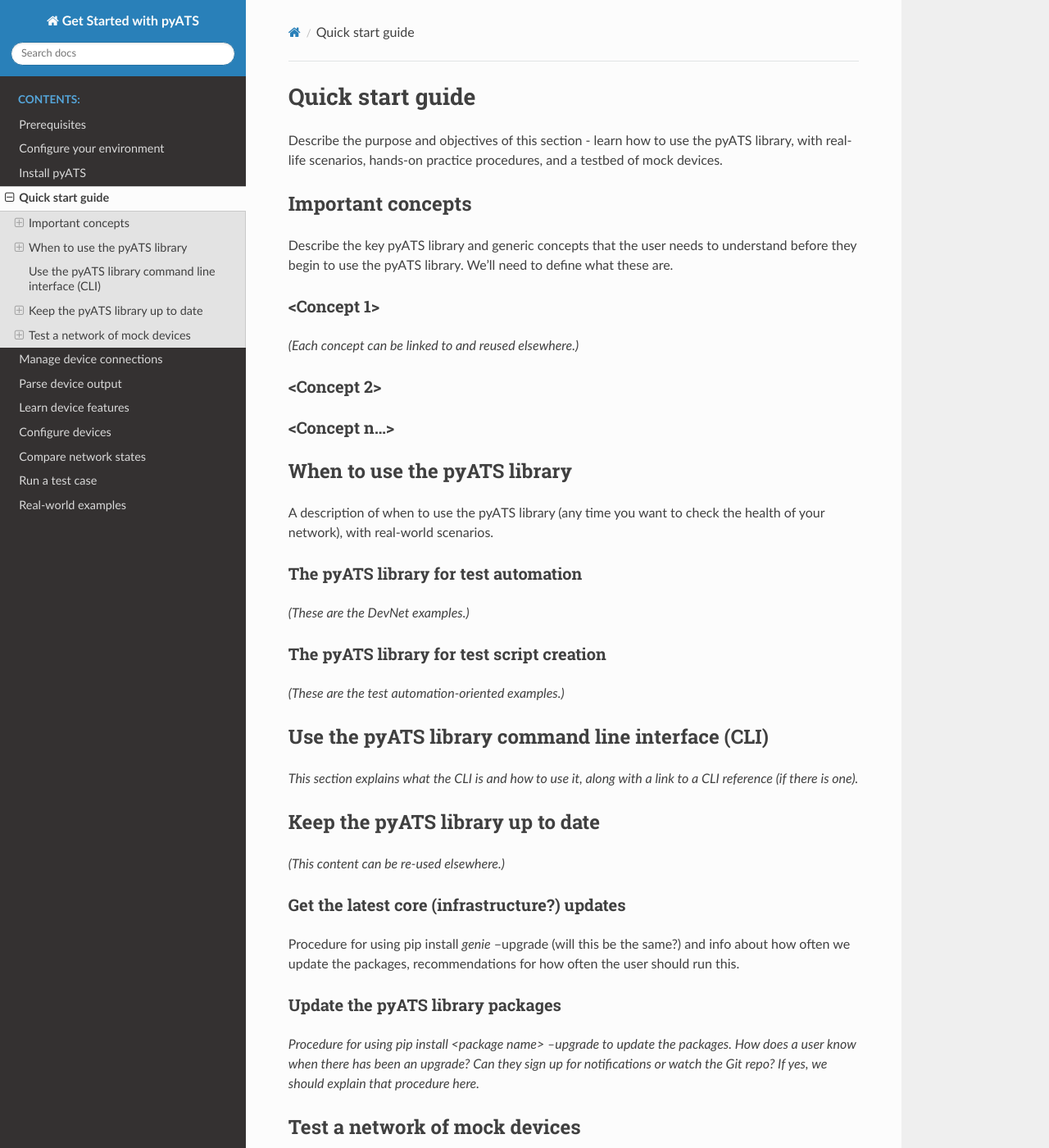
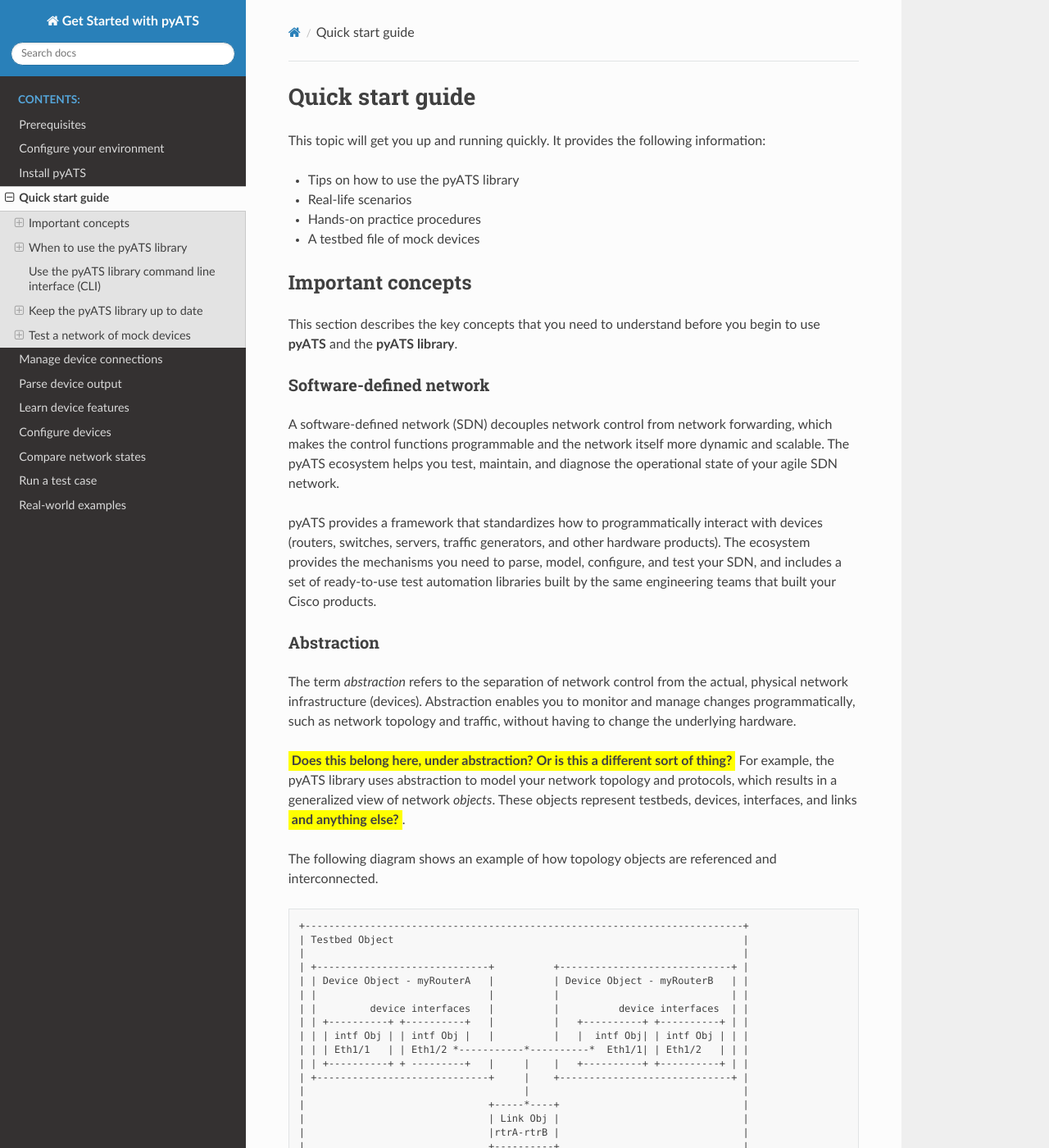
Before and after one commit to CiscoTestAutomation/getting-started, a Sphinx documentation site: the page built from source/quickstart/quickstartintro.rst, in a window 1280 px wide and 1400 px high. Shown: the whole window at 82% size. Built offline with Sphinx 7.4.7 and the Read the Docs theme 2.0.0, drawn with Linux system fonts in a browser that asks for light colours; pages that are not in the unit, such as notebooks, are missing from menus; some of the changed text lies outside the part shown.

Commit message:
Ongoing development of the quick start topic.

```diff
--- a/source/conf.py
+++ b/source/conf.py
@@ -49,6 +49,9 @@
 # relative to this directory. They are copied after the builtin static files,
 # so a file named "default.css" will overwrite the builtin "default.css".
 html_static_path = ['_static']
+html_css_files = [
+    'css/custom.css',
+]
 html_theme_path = ["_themes", ]
 html_show_sourcelink = False
 rst_prolog = """
--- a/source/quickstart/quickstartintro.rst
+++ b/source/quickstart/quickstartintro.rst
@@ -2,33 +2,101 @@
 
 Quick start guide
 =============================
-Describe the purpose and objectives of this section - learn how to use the |library|, with real-life scenarios, hands-on practice procedures, and a testbed of mock devices.
+This topic will get you up and running quickly. It provides the following information:
+
+* Tips on how to use the |library|
+* Real-life scenarios
+* Hands-on practice procedures
+* A testbed file of mock devices
 
 Important concepts
 -------------------
-Describe the key |library| and generic concepts that the user needs to understand before they begin to use the |library|. We'll need to define what these are.
+This section describes the key concepts that you need to understand before you begin to use |pyATSbold| and the |librarybold|.
 
-<Concept 1>
+.. _qs-sdn::
+
+Software-defined network
+^^^^^^^^^^^^^^^^^^^^^^^^^
+A software-defined network (SDN) decouples network control from network forwarding, which makes the control functions programmable and the network itself more dynamic and scalable. The |pyATS| ecosystem helps you test, maintain, and diagnose
+the operational state of your agile SDN network.
+
+|pyATS| provides a framework that standardizes how to programmatically interact with devices (routers, switches, servers, traffic generators, and other hardware products). The ecosystem provides the mechanisms you need to parse, model, configure, and test your SDN, and includes a set of ready-to-use test automation libraries built by the same engineering teams that built your Cisco products.
+
+.. _qs-abstraction::
+
+Abstraction
 ^^^^^^^^^^^
-*(Each concept can be linked to and reused elsewhere.)*
+The term *abstraction* refers to the separation of network control from the actual, physical network infrastructure (devices). Abstraction enables you to monitor and manage changes programmatically, such as network topology and traffic, without having to change the underlying hardware.
 
-<Concept 2>
-^^^^^^^^^^^
+:question:`Does this belong here, under abstraction? Or is this a different sort of thing?` For example, the |library| uses abstraction to model your network topology and protocols, which results in a generalized view of network *objects*. These objects represent testbeds, devices, interfaces, and links :question:`and anything else?`.
 
-<Concept n...>
-^^^^^^^^^^^^^^
+The following diagram shows an example of how topology objects are referenced and interconnected.
+
+.. code-block:: text
+
+    +--------------------------------------------------------------------------+
+    | Testbed Object                                                           |
+    |                                                                          |
+    | +-----------------------------+          +-----------------------------+ |
+    | | Device Object - myRouterA   |          | Device Object - myRouterB   | |
+    | |                             |          |                             | |
+    | |         device interfaces   |          |          device interfaces  | |
+    | | +----------+ +----------+   |          |   +----------+ +----------+ | |
+    | | | intf Obj | | intf Obj |   |          |   |  intf Obj| | intf Obj | | |
+    | | | Eth1/1   | | Eth1/2 *-----------*----------*  Eth1/1| | Eth1/2   | | |
+    | | +----------+ + ---------+   |     |    |   +----------+ +----------+ | |
+    | +-----------------------------+     |    +-----------------------------+ |
+    |                                     |                                    |
+    |                               +-----*----+                               |
+    |                               | Link Obj |                               |
+    |                               |rtrA-rtrB |                               |
+    |                               +----------+                               |
+    +--------------------------------------------------------------------------+
+
+The |library| uses the ``Abstraction`` package to execute its parsers, triggers, verifications, and all other functions across Cisco and non-Cisco operating systems, agnostically.
+
+.. qs-features::
+
+Features
+^^^^^^^^^
+The term *feature* typically refers to a network protocol, represented by the |library| as a Python object, with attributes that represent the feature (protocol) configuration on a device. Many networks use a combination of different features, such as MPLS, BGP, and EIGRP.
+
+.. qs-statefulvalidation::
+
+Stateful validation
+^^^^^^^^^^^^^^^^^^^
+Configuration changes often result in a series of operational state changes. For example, you might see changes to the following items:
+
+* Interface status
+* Routing
+* Neighbors
+
+With just a few commands or an automated script, you can use the |library| to profile your system before and after a configuration change to see a detailed list of the changes.
 
 When to use the |library|
 -------------------------
-A description of when to use the |library| (any time you want to check the health of your network), with real-world scenarios.
+Use the |library| any time you want to check the health of your network. You can also use the |library| for Cisco-customer partnerships -- the automated tests used by Cisco during product development are also available externally. This is a win-win situation for Cisco and our customers!
 
-The |library| for test automation
-^^^^^^^^^^^^^^^^^^^^^^^^^^^^^^^^^^
-*(These are the DevNet examples.)*
+Test script creation
+^^^^^^^^^^^^^^^^^^^^^^^
+Ideal for cross-OS and cross-platform development teams, the |library| enables you to
 
-The |library| for test script creation
-^^^^^^^^^^^^^^^^^^^^^^^^^^^^^^^^^^^^^^^
-*(These are the test automation-oriented examples.)*
+* develop in parallel
+* conduct tests, and
+* scale your respective features/components independently.
+
+The |library| decouples your tests from topology and configuration so that you can address a wide variety of user requirements in your unit, sanity, regression, and system/solution tests.
+
+:question:`What would be a specific, real-world scenario to show here? https://github.com/RunSi/DEVWKS-2601 (This example shows how to use a Robot Framework script, can we show an example that doesn't? This seems to go to the same workshop as the test automation one.)`
+
+"Learn the good state of the network
+Rerun periodically or when a disaster occurs to figure out what happened"
+
+Test automation
+^^^^^^^^^^^^^^^^^^
+The |library| has the functionality to combine any number of tests and run them under various test conditions. This provides you with the flexibility to scale coverage, configuration, and runtime based on your testing requirements.
+
+:question:`What would be a specific, real-world scenario of doing this with Genie?` https://github.com/CiscoTestAutomation/CL-DevNet-2595
 
 Use the |library| command line interface (CLI)
 ----------------------------------------------
@@ -84,6 +152,6 @@
 See also...
 *a list of relevant links*
 
-* link 1
-* link 2
+* `Cisco Open Network Environment <https://www.cisco.com/c/en/us/products/collateral/switches/nexus-1000v-switch-vmware-vsphere/white_paper_c11-728045.html>`_
+* Example of stateful validation https://github.com/CiscoTestAutomation/CL-DevNet-2595/blob/master/workshop.md
 * link 3
```
